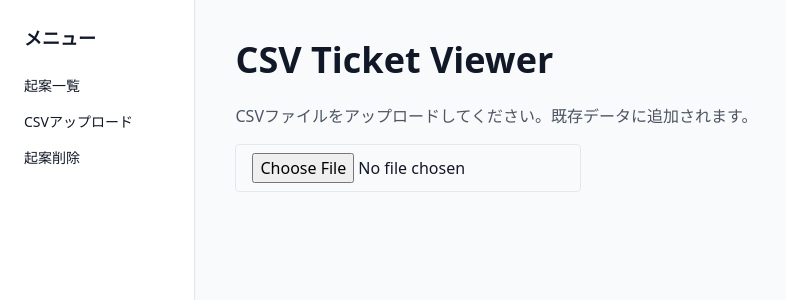
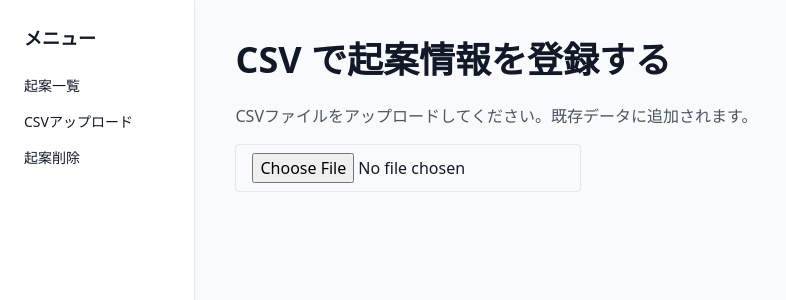
Before and after one commit to arcwataru/csv-ticket-viewer-v4, a Next.js app: page / in a window 1280 px wide. Shown: the top 300 px of the page, without its empty margins (0-786 px from the left). Built offline with nearby package versions, Linux system fonts and the light colour scheme.

Commit message:
Update index.js

```diff
--- a/pages/index.js
+++ b/pages/index.js
@@ -28,7 +28,7 @@ export default function Home() {
     <div className="flex">
       <Sidebar />
       <main className="p-10 w-full">
-        <h1 className="text-4xl font-bold mb-6">CSV Ticket Viewer</h1>
+        <h1 className="text-4xl font-bold mb-6">CSV で起案情報を登録する</h1>
         <p className="mb-4 text-gray-600">CSVファイルをアップロードしてください。既存データに追加されます。</p>
         <input type="file" accept=".csv" onChange={handleFileUpload} className="border rounded px-4 py-2" />
       </main>
```
